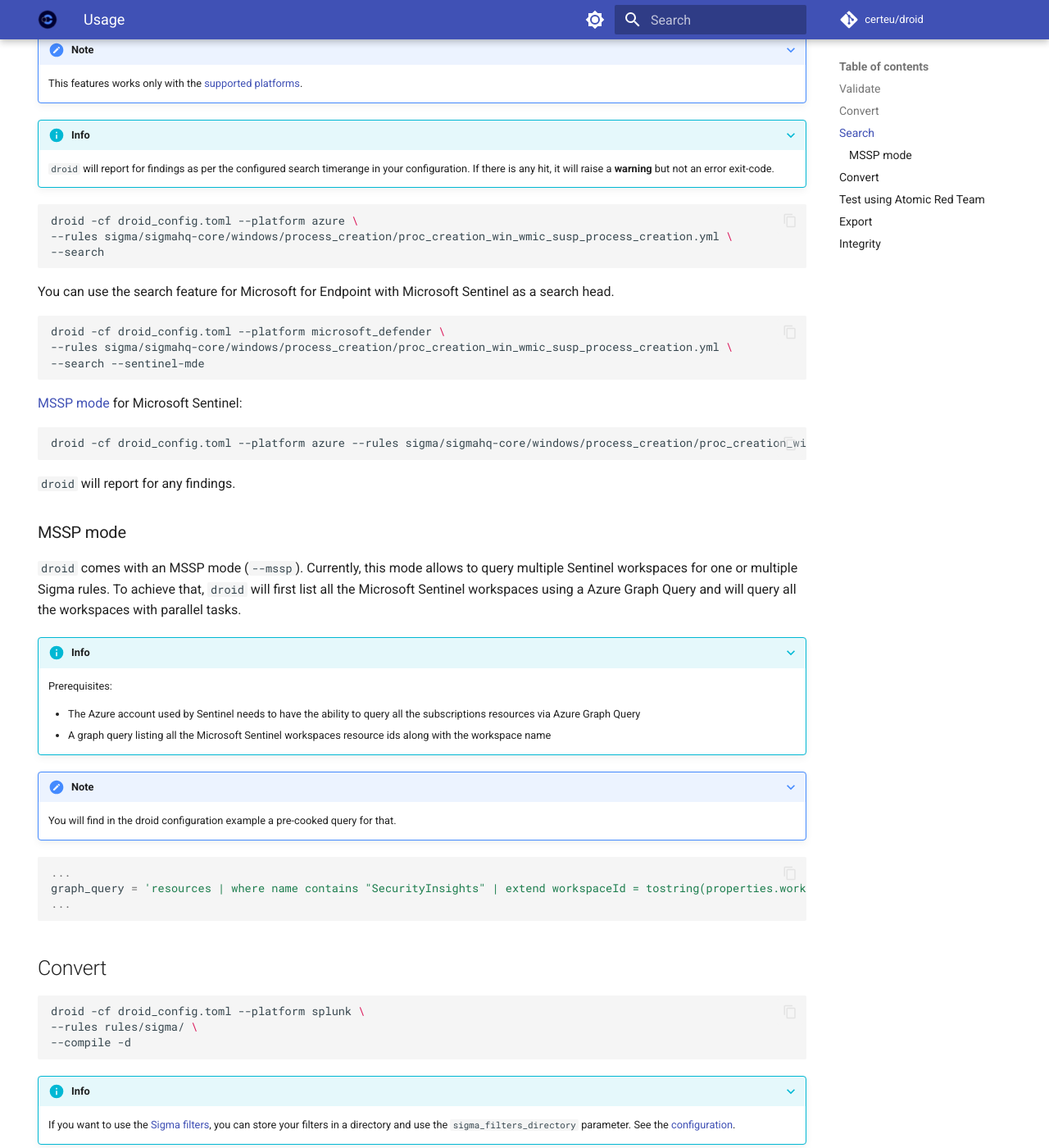
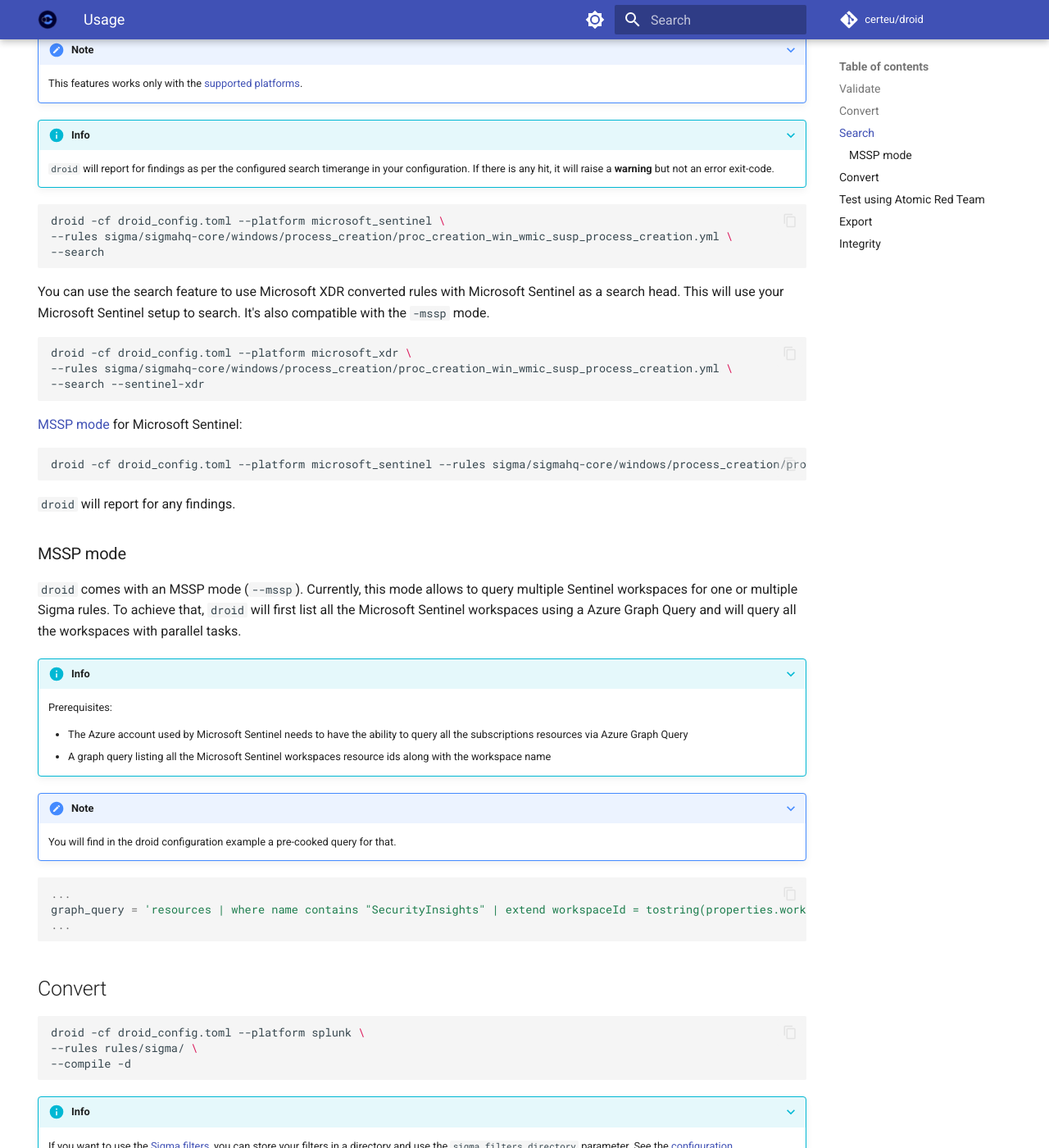
Before and after one commit to certeu/droid-docs, an MkDocs documentation site: the page built from docs/usage.md, in a window 1280 px wide and 1400 px high, scrolled down 1145 px. Shown: the whole window at 82% size. Built offline with MkDocs 1.6.1 and Material for MkDocs 9.7.7, drawn with Linux system fonts in a browser that asks for light colours; comment, search, counter and statistics services are not loaded; some of the changed text lies outside the part shown.

Commit message:
upd: doc

````diff
--- a/docs/usage.md
+++ b/docs/usage.md
@@ -30,7 +30,7 @@ hide:
     This requires a validation configuration, see [here](./configuration.md#configure-the-validation).
 
 ```bash
-droid -cf droid_config.toml --platform microsoft_defender \
+droid -cf droid_config.toml --platform microsoft_xdr \
 --rules sigma/sigmahq-core/windows/process_creation/proc_creation_win_wmic_susp_process_creation.yml \
 --validate
 ```
@@ -54,23 +54,23 @@ droid -cf droid_config.toml --platform splunk \
     `droid` will report for findings as per the configured search timerange in your configuration. If there is any hit, it will raise a **warning** but not an error exit-code.
 
 ```bash
-droid -cf droid_config.toml --platform azure \
+droid -cf droid_config.toml --platform microsoft_sentinel \
 --rules sigma/sigmahq-core/windows/process_creation/proc_creation_win_wmic_susp_process_creation.yml \
 --search
 ```
 
-You can use the search feature for Microsoft for Endpoint with Microsoft Sentinel as a search head.
+You can use the search feature to use Microsoft XDR converted rules with Microsoft Sentinel as a search head. This will use your Microsoft Sentinel setup to search. It's also compatible with the `-mssp` mode.
 
 ```bash
-droid -cf droid_config.toml --platform microsoft_defender \
+droid -cf droid_config.toml --platform microsoft_xdr \
 --rules sigma/sigmahq-core/windows/process_creation/proc_creation_win_wmic_susp_process_creation.yml \
---search --sentinel-mde
+--search --sentinel-xdr
 ```
 
 [MSSP mode](#mssp-mode) for Microsoft Sentinel:
 
 ```bash
-droid -cf droid_config.toml --platform azure --rules sigma/sigmahq-core/windows/process_creation/proc_creation_win_wmic_susp_process_creation.yml --search --mssp
+droid -cf droid_config.toml --platform microsoft_sentinel --rules sigma/sigmahq-core/windows/process_creation/proc_creation_win_wmic_susp_process_creation.yml --search --mssp
 ```
 
 `droid` will report for any findings.
@@ -84,7 +84,7 @@ droid -cf droid_config.toml --platform azure --rules sigma/sigmahq-core/windows/
 
     Prerequisites:
 
-    - The Azure account used by Sentinel needs to have the ability to query all the subscriptions resources via Azure Graph Query
+    - The Azure account used by Microsoft Sentinel needs to have the ability to query all the subscriptions resources via Azure Graph Query
     - A graph query listing all the Microsoft Sentinel workspaces resource ids along with the workspace name
 
 ???+ note
````
Also changed, not shown: docs/getting-started.md (+2 -2 lines), docs/platforms/microsoft_sentinel.md (+0 -4 lines), docs/platforms/microsoft_xdr.md (+6 -7 lines).
